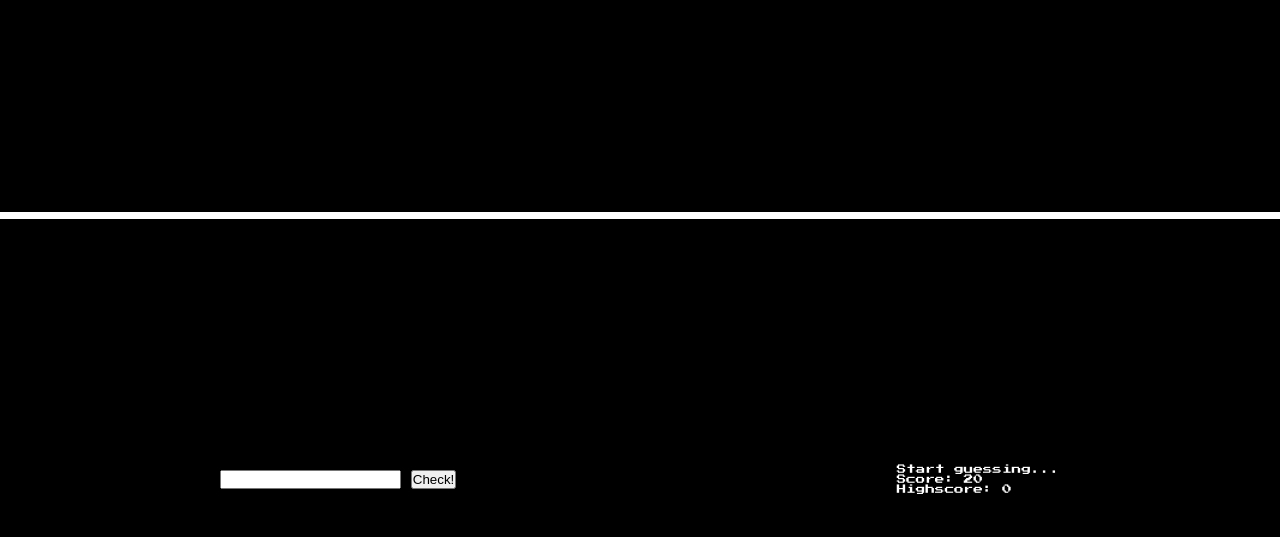
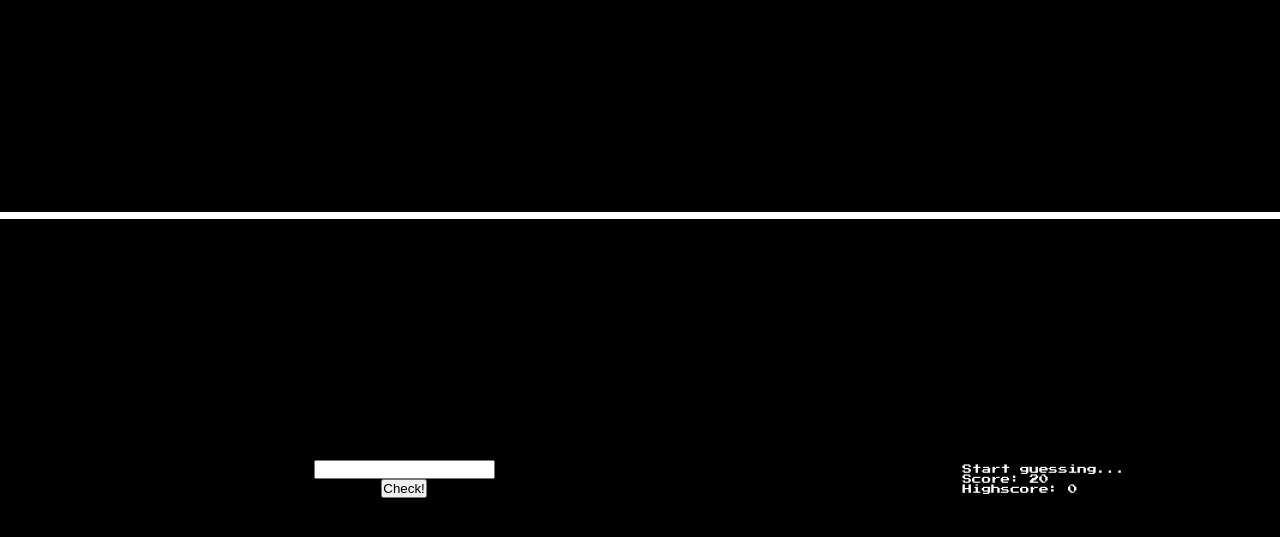
Before and after one commit to AustinPerez760/guessMyNumber, a plain HTML site: page index.html in a window 1280 px wide. Shown: the part 61-598 px from the top of the page. Drawn offline with Linux system fonts and the light colour scheme.

Commit message:
completed main page layout using REM as unit of page measurement

```diff
--- a/style.css
+++ b/style.css
@@ -31,3 +31,10 @@ main {
   align-items: center;
   justify-content: space-around;
 }
+
+.left {
+  width: 52rem;
+  display: flex;
+  flex-direction: column;
+  align-items: center;
+}
```
